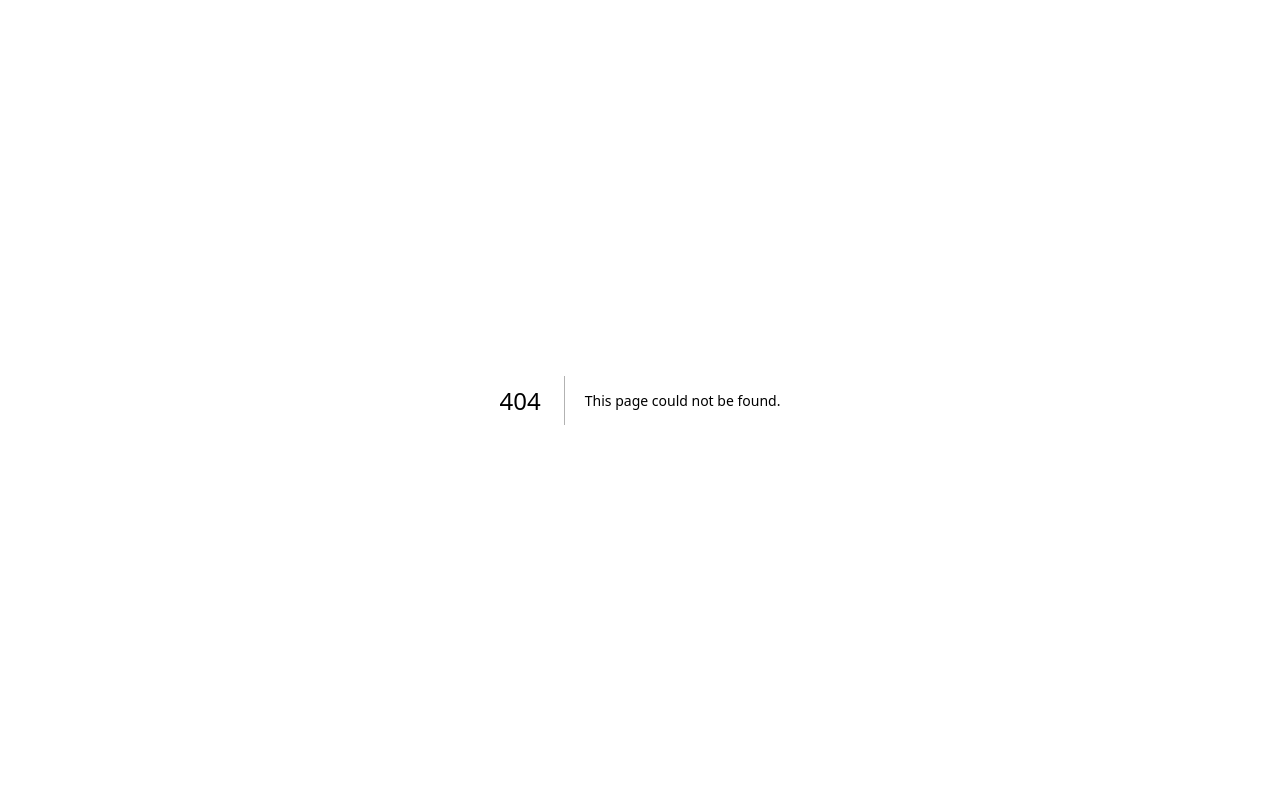
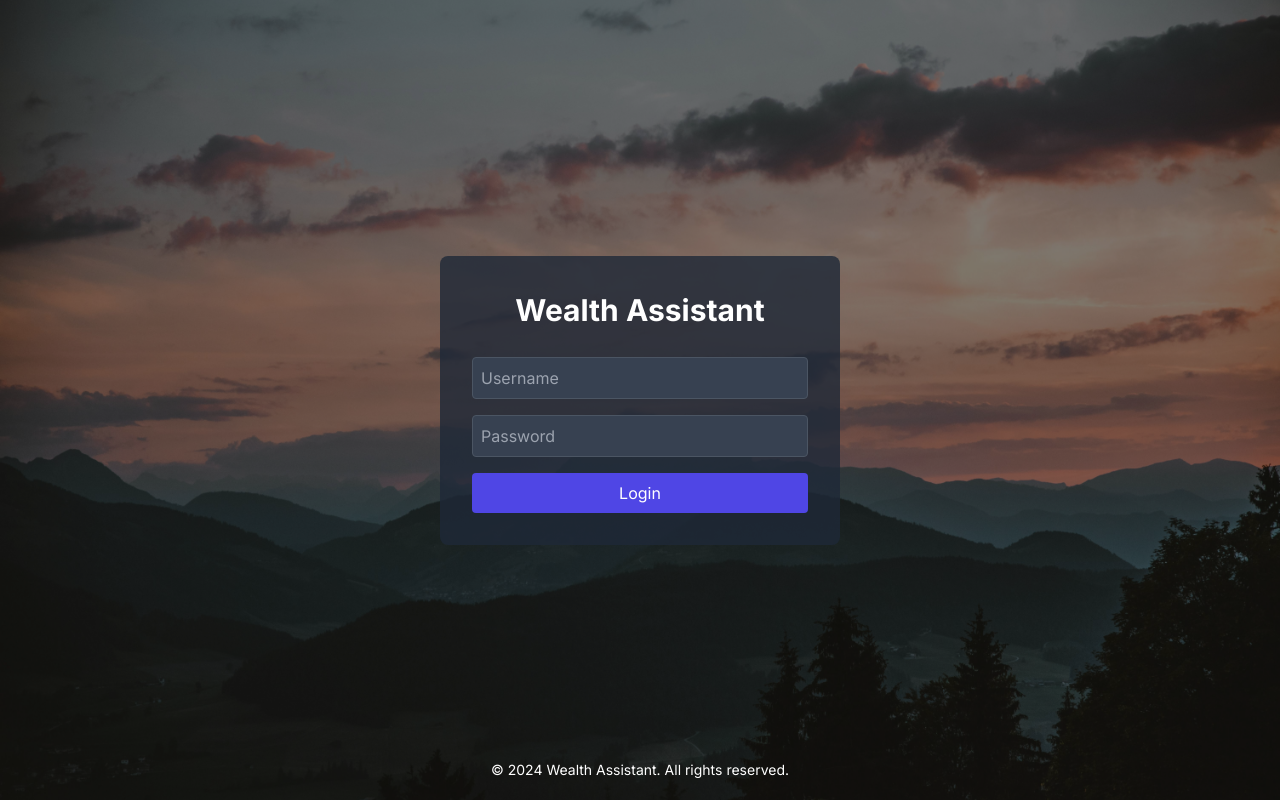
Before and after one commit to Qucy/wealth-assistant, a Next.js app: page /login in a window 1280 px wide. Before the commit this address had no page. Built offline with nearby package versions, Linux system fonts and the light colour scheme.

Commit message:
adding login pages, style and image

```diff
--- /dev/null
+++ b/app/login/login.module.css
@@ -0,0 +1,74 @@
+.container {
+    position: relative;
+    width: 100vw;
+    height: 100vh;
+  }
+
+  .overlay {
+    position: absolute;
+    top: 0;
+    left: 0;
+    right: 0;
+    bottom: 0;
+    display: flex;
+    flex-direction: column;
+    justify-content: center;
+    align-items: center;
+    background-color: rgba(0, 0, 0, 0.5);
+  }
+
+  .loginBox {
+    background-color: rgba(31, 41, 55, 0.8);
+    padding: 2rem;
+    border-radius: 0.5rem;
+    width: 100%;
+    max-width: 400px;
+  }
+
+  .title {
+    color: white;
+    font-size: 1.875rem;
+    font-weight: bold;
+    text-align: center;
+    margin-bottom: 1.5rem;
+  }
+
+  .inputGroup {
+    margin-bottom: 1rem;
+  }
+
+  .input {
+    width: 100%;
+    padding: 0.5rem;
+    border: 1px solid #4B5563;
+    border-radius: 0.25rem;
+    background-color: #374151;
+    color: white;
+  }
+
+  .input::placeholder {
+    color: #9CA3AF;
+  }
+
+  .loginButton {
+    width: 100%;
+    padding: 0.5rem;
+    background-color: #4F46E5;
+    color: white;
+    border: none;
+    border-radius: 0.25rem;
+    font-weight: medium;
+    cursor: pointer;
+    transition: background-color 0.3s;
+  }
+
+  .loginButton:hover {
+    background-color: #4338CA;
+  }
+
+  .footer {
+    position: absolute;
+    bottom: 1.25rem;
+    color: white;
+    font-size: 0.875rem;
+  }
--- /dev/null
+++ b/app/login/page.tsx
@@ -0,0 +1,66 @@
+'use client'
+
+import Image from 'next/image';
+import styles from './login.module.css';
+import { useState } from 'react';
+
+export default function Login() {
+  const [username, setUsername] = useState('');
+  const [password, setPassword] = useState('');
+
+  const handleLogin = (e: React.FormEvent) => {
+    e.preventDefault();
+    // TODO: Implement login logic
+    console.log('Login', { username, password });
+  };
+
+  return (
+    <div className={styles.container}>
+      <Image
+        src="/images/login-background.jpg"
+        alt="Login background"
+        layout="fill"
+        objectFit="cover"
+        quality={75}
+        priority
+      />
+      <div className={styles.overlay}>
+        <div className={styles.loginBox}>
+          <h2 className={styles.title}>Wealth Assistant</h2>
+          <form onSubmit={handleLogin}>
+            <div className={styles.inputGroup}>
+              <input
+                id="username"
+                name="username"
+                type="text"
+                required
+                className={styles.input}
+                placeholder="Username"
+                value={username}
+                onChange={(e) => setUsername(e.target.value)}
+              />
+            </div>
+            <div className={styles.inputGroup}>
+              <input
+                id="password"
+                name="password"
+                type="password"
+                required
+                className={styles.input}
+                placeholder="Password"
+                value={password}
+                onChange={(e) => setPassword(e.target.value)}
+              />
+            </div>
+            <button type="submit" className={styles.loginButton}>
+              Login
+            </button>
+          </form>
+        </div>
+        <div className={styles.footer}>
+          © 2024 Wealth Assistant. All rights reserved.
+        </div>
+      </div>
+    </div>
+  );
+}
--- a/app/page.tsx
+++ b/app/page.tsx
@@ -1,113 +1,12 @@
-import Image from "next/image";
+import Link from 'next/link';
 
 export default function Home() {
   return (
-    <main className="flex min-h-screen flex-col items-center justify-between p-24">
-      <div className="z-10 w-full max-w-5xl items-center justify-between font-mono text-sm lg:flex">
-        <p className="fixed left-0 top-0 flex w-full justify-center border-b border-gray-300 bg-gradient-to-b from-zinc-200 pb-6 pt-8 backdrop-blur-2xl dark:border-neutral-800 dark:bg-zinc-800/30 dark:from-inherit lg:static lg:w-auto  lg:rounded-xl lg:border lg:bg-gray-200 lg:p-4 lg:dark:bg-zinc-800/30">
-          Get started by editing&nbsp;
-          <code className="font-mono font-bold">app/page.tsx</code>
-        </p>
-        <div className="fixed bottom-0 left-0 flex h-48 w-full items-end justify-center bg-gradient-to-t from-white via-white dark:from-black dark:via-black lg:static lg:size-auto lg:bg-none">
-          <a
-            className="pointer-events-none flex place-items-center gap-2 p-8 lg:pointer-events-auto lg:p-0"
-            href="https://vercel.com?utm_source=create-next-app&utm_medium=appdir-template&utm_campaign=create-next-app"
-            target="_blank"
-            rel="noopener noreferrer"
-          >
-            By{" "}
-            <Image
-              src="/vercel.svg"
-              alt="Vercel Logo"
-              className="dark:invert"
-              width={100}
-              height={24}
-              priority
-            />
-          </a>
-        </div>
-      </div>
-
-      <div className="relative z-[-1] flex place-items-center before:absolute before:h-[300px] before:w-full before:-translate-x-1/2 before:rounded-full before:bg-gradient-radial before:from-white before:to-transparent before:blur-2xl before:content-[''] after:absolute after:-z-20 after:h-[180px] after:w-full after:translate-x-1/3 after:bg-gradient-conic after:from-sky-200 after:via-blue-200 after:blur-2xl after:content-[''] before:dark:bg-gradient-to-br before:dark:from-transparent before:dark:to-blue-700 before:dark:opacity-10 after:dark:from-sky-900 after:dark:via-[#0141ff] after:dark:opacity-40 sm:before:w-[480px] sm:after:w-[240px] before:lg:h-[360px]">
-        <Image
-          className="relative dark:drop-shadow-[0_0_0.3rem_#ffffff70] dark:invert"
-          src="/next.svg"
-          alt="Next.js Logo"
-          width={180}
-          height={37}
-          priority
-        />
-      </div>
-
-      <div className="mb-32 grid text-center lg:mb-0 lg:w-full lg:max-w-5xl lg:grid-cols-4 lg:text-left">
-        <a
-          href="https://nextjs.org/docs?utm_source=create-next-app&utm_medium=appdir-template&utm_campaign=create-next-app"
-          className="group rounded-lg border border-transparent px-5 py-4 transition-colors hover:border-gray-300 hover:bg-gray-100 hover:dark:border-neutral-700 hover:dark:bg-neutral-800/30"
-          target="_blank"
-          rel="noopener noreferrer"
-        >
-          <h2 className="mb-3 text-2xl font-semibold">
-            Docs{" "}
-            <span className="inline-block transition-transform group-hover:translate-x-1 motion-reduce:transform-none">
-              -&gt;
-            </span>
-          </h2>
-          <p className="m-0 max-w-[30ch] text-sm opacity-50">
-            Find in-depth information about Next.js features and API.
-          </p>
-        </a>
-
-        <a
-          href="https://nextjs.org/learn?utm_source=create-next-app&utm_medium=appdir-template-tw&utm_campaign=create-next-app"
-          className="group rounded-lg border border-transparent px-5 py-4 transition-colors hover:border-gray-300 hover:bg-gray-100 hover:dark:border-neutral-700 hover:dark:bg-neutral-800/30"
-          target="_blank"
-          rel="noopener noreferrer"
-        >
-          <h2 className="mb-3 text-2xl font-semibold">
-            Learn{" "}
-            <span className="inline-block transition-transform group-hover:translate-x-1 motion-reduce:transform-none">
-              -&gt;
-            </span>
-          </h2>
-          <p className="m-0 max-w-[30ch] text-sm opacity-50">
-            Learn about Next.js in an interactive course with&nbsp;quizzes!
-          </p>
-        </a>
-
-        <a
-          href="https://vercel.com/templates?framework=next.js&utm_source=create-next-app&utm_medium=appdir-template&utm_campaign=create-next-app"
-          className="group rounded-lg border border-transparent px-5 py-4 transition-colors hover:border-gray-300 hover:bg-gray-100 hover:dark:border-neutral-700 hover:dark:bg-neutral-800/30"
-          target="_blank"
-          rel="noopener noreferrer"
-        >
-          <h2 className="mb-3 text-2xl font-semibold">
-            Templates{" "}
-            <span className="inline-block transition-transform group-hover:translate-x-1 motion-reduce:transform-none">
-              -&gt;
-            </span>
-          </h2>
-          <p className="m-0 max-w-[30ch] text-sm opacity-50">
-            Explore starter templates for Next.js.
-          </p>
-        </a>
-
-        <a
-          href="https://vercel.com/new?utm_source=create-next-app&utm_medium=appdir-template&utm_campaign=create-next-app"
-          className="group rounded-lg border border-transparent px-5 py-4 transition-colors hover:border-gray-300 hover:bg-gray-100 hover:dark:border-neutral-700 hover:dark:bg-neutral-800/30"
-          target="_blank"
-          rel="noopener noreferrer"
-        >
-          <h2 className="mb-3 text-2xl font-semibold">
-            Deploy{" "}
-            <span className="inline-block transition-transform group-hover:translate-x-1 motion-reduce:transform-none">
-              -&gt;
-            </span>
-          </h2>
-          <p className="m-0 max-w-[30ch] text-balance text-sm opacity-50">
-            Instantly deploy your Next.js site to a shareable URL with Vercel.
-          </p>
-        </a>
-      </div>
-    </main>
+    <div>
+      <h1>welcome to wealth assistant</h1>
+      <Link href="/login">
+        <button>Go to login</button>
+      </Link>
+    </div>
   );
 }
```
Also changed, not shown: public/images/login-background.jpg (added).
